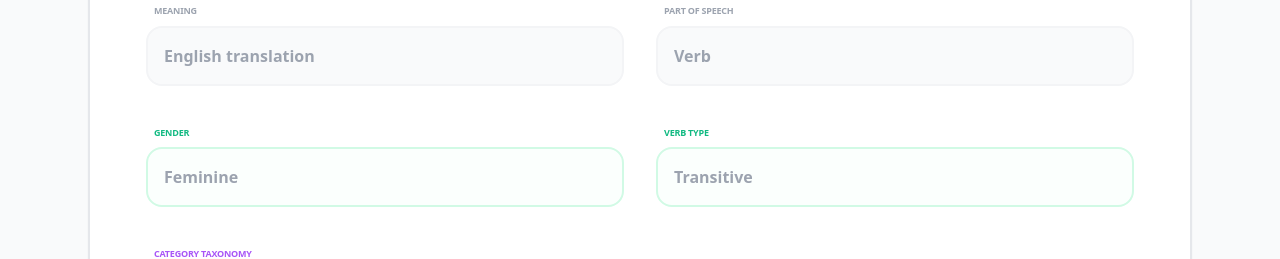
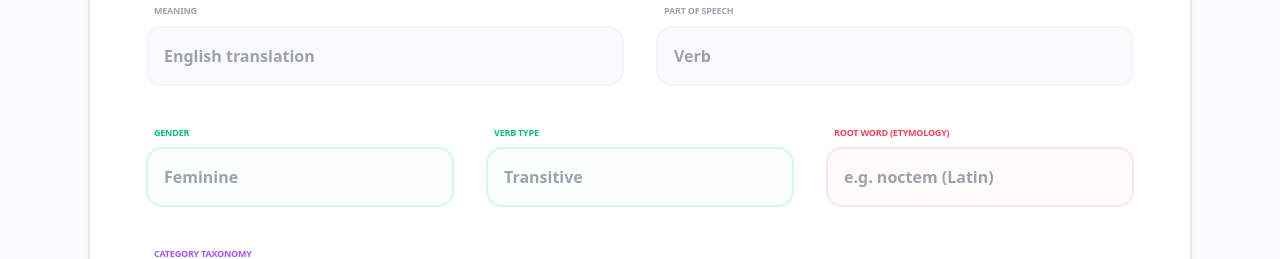
Before and after one commit to 12yicarpediem12-create/my-word-master, a Next.js app: page / in a window 1280 px wide. Shown: the part 1220-1479 px from the top of the page. Built offline with nearby package versions, Linux system fonts and the light colour scheme; no server answers; the database is empty.

Commit message:
feat: add explicit Root Word input field to CreateCardForm

```diff
--- a/app/components/CreateCardForm.tsx
+++ b/app/components/CreateCardForm.tsx
@@ -12,7 +12,7 @@ const supabase = createClient(
 const initialForm = {
   word: "", hint: "", translation: "", pos: "", gender: "",
   verbType: "", categoryId: "", example: "", exampleTranslation: "",
-  conjugation: "", notes: "", rootWord: "" // 🌟 初期値に追加
+  conjugation: "", notes: "", rootWord: ""
 };
 
 const colorTheme = {
@@ -20,7 +20,9 @@ const colorTheme = {
   emerald: { label: "text-emerald-500", input: "bg-emerald-50/20 border-emerald-100 text-emerald-800 focus:border-emerald-400" },
   purple: { label: "text-purple-500", input: "bg-purple-50/20 border-purple-100 text-purple-800 focus:border-purple-400" },
   blue: { label: "text-blue-400", input: "bg-blue-50/30 border-blue-100 text-blue-900 focus:border-blue-400" },
-  amber: { label: "text-amber-500", input: "bg-amber-50/30 border-amber-100 text-amber-900 focus:border-amber-400" }
+  amber: { label: "text-amber-500", input: "bg-amber-50/30 border-amber-100 text-amber-900 focus:border-amber-400" },
+  // 🌟 語源用のテーマカラーを追加
+  rose: { label: "text-rose-500", input: "bg-rose-50/30 border-rose-100 text-rose-900 focus:border-rose-400" }
 };
 
 const FieldWrapper = ({ label, color = "gray", children }: { label: string, color?: keyof typeof colorTheme, children: React.ReactNode }) => (
@@ -157,7 +159,7 @@ export default function CreateCardForm() {
           exampleTranslation: String(aiData.example_translation || ""),
           conjugation: String(aiData.conjugation || ""),
           notes: String(aiData.notes || ""),
-          rootWord: String(aiData.root_word || "") // 🌟 取得した語源を裏でセット
+          rootWord: String(aiData.root_word || "")
         }));
       }
     } catch (error: any) {
@@ -187,7 +189,7 @@ export default function CreateCardForm() {
       category_id: formData.categoryId || null, example_sentence: formData.example || null,
       example_translation: formData.exampleTranslation || null, conjugation: formData.conjugation || null,
       notes: formData.notes || null,
-      root_word: formData.rootWord || null, // 🌟 DBに保存
+      root_word: formData.rootWord || null,
       is_remembered: false,
     }]);
 
@@ -260,12 +262,16 @@ export default function CreateCardForm() {
           </FieldWrapper>
         </div>
 
-        <div className="grid grid-cols-1 md:grid-cols-2 gap-6 lg:gap-8">
+        {/* 🌟 3カラムに変更し、Root Wordの入力欄を追加しました */}
+        <div className="grid grid-cols-1 md:grid-cols-3 gap-6 lg:gap-8">
           <FieldWrapper label="Gender" color="emerald">
             <input type="text" value={formData.gender} onChange={(e) => handleChange("gender", e.target.value)} placeholder="Feminine" className={`${baseInputClass} ${colorTheme.emerald.input}`} />
           </FieldWrapper>
           <FieldWrapper label="Verb Type" color="emerald">
             <input type="text" value={formData.verbType} onChange={(e) => handleChange("verbType", e.target.value)} placeholder="Transitive" className={`${baseInputClass} ${colorTheme.emerald.input}`} />
+          </FieldWrapper>
+          <FieldWrapper label="Root Word (Etymology)" color="rose">
+            <input type="text" value={formData.rootWord} onChange={(e) => handleChange("rootWord", e.target.value)} placeholder="e.g. noctem (Latin)" className={`${baseInputClass} ${colorTheme.rose.input}`} />
           </FieldWrapper>
         </div>
 
--- a/app/word/[id]/page.tsx
+++ b/app/word/[id]/page.tsx
@@ -16,7 +16,7 @@ const colorTheme = {
   purple: { label: "text-purple-500", input: "bg-purple-50/20 border-purple-100 text-purple-800 focus:border-purple-400" },
   blue: { label: "text-blue-400", input: "bg-blue-50/30 border-blue-100 text-blue-900 focus:border-blue-400" },
   amber: { label: "text-amber-500", input: "bg-amber-50/30 border-amber-100 text-amber-900 focus:border-amber-400" },
-  rose: { label: "text-rose-500", input: "bg-rose-50/30 border-rose-100 text-rose-900 focus:border-rose-400" } // 🌟 語源用に新色追加
+  rose: { label: "text-rose-500", input: "bg-rose-50/30 border-rose-100 text-rose-900 focus:border-rose-400" }
 };
 
 const FieldWrapper = ({ label, color = "gray", children }: { label: string, color?: keyof typeof colorTheme, children: React.ReactNode }) => (
@@ -35,7 +35,7 @@ export default function WordDetail() {
 
   const [vocab, setVocab] = useState<any>(null);
   const [categories, setCategories] = useState<any[]>([]);
-  const [relatedWords, setRelatedWords] = useState<any[]>([]); // 🌟 同じ語源の単語リスト
+  const [relatedWords, setRelatedWords] = useState<any[]>([]);
   const [isLoading, setIsLoading] = useState(true);
   const [isEditing, setIsEditing] = useState(false);
   const [isDeleting, setIsDeleting] = useState(false);
@@ -46,7 +46,7 @@ export default function WordDetail() {
 
   const [editForm, setEditForm] = useState({
     word: "", translation: "", pos: "", notes: "", example: "",
-    exampleTranslation: "", categoryId: "", conjugation: "", gender: "", verbType: "", rootWord: "" // 🌟 rootWordを追加
+    exampleTranslation: "", categoryId: "", conjugation: "", gender: "", verbType: "", rootWord: ""
   });
 
   useEffect(() => {
@@ -72,16 +72,15 @@ export default function WordDetail() {
           conjugation: vocabRes.data.conjugation || "",
           gender: vocabRes.data.gender || "",
           verbType: vocabRes.data.verb_type || "",
-          rootWord: vocabRes.data.root_word || "" // 🌟 読み込み
+          rootWord: vocabRes.data.root_word || ""
         });
 
-        // 🌟 もし語源（root_word）があれば、同じ語源を持つ他の単語を探す
         if (vocabRes.data.root_word) {
           const { data: related } = await supabase
             .from("vocab")
             .select("id, word, language_code, translation")
             .eq("root_word", vocabRes.data.root_word)
-            .neq("id", wordId); // 自分自身は除く
+            .neq("id", wordId);
 
           if (related) setRelatedWords(related);
         }
@@ -132,7 +131,7 @@ export default function WordDetail() {
           example: aiData.example_sentence || prev.example,
           exampleTranslation: aiData.example_translation || prev.exampleTranslation,
           categoryId: aiData.category_id ? String(aiData.category_id) : prev.categoryId,
-          rootWord: aiData.root_word || prev.rootWord, // 🌟 自動補完
+          rootWord: aiData.root_word || prev.rootWord,
           notes: aiData.notes || prev.notes
         }));
       }
@@ -161,7 +160,7 @@ export default function WordDetail() {
         conjugation: editForm.conjugation || null,
         gender: editForm.gender || null,
         verb_type: editForm.verbType || null,
-        root_word: editForm.rootWord || null, // 🌟 更新
+        root_word: editForm.rootWord || null,
       })
       .eq("id", wordId);
 
@@ -180,12 +179,11 @@ export default function WordDetail() {
         conjugation: editForm.conjugation || null,
         gender: editForm.gender || null,
         verb_type: editForm.verbType || null,
-        root_word: editForm.rootWord || null, // 🌟 状態更新
+        root_word: editForm.rootWord || null,
         categories: selectedCategory ? { id: selectedCategory.id, full_path: selectedCategory.full_path } : null
       }));
       setIsEditing(false);
 
-      // 🌟 更新後に改めて関連語を取得
       if (editForm.rootWord) {
         const { data: related } = await supabase
           .from("vocab")
@@ -274,19 +272,19 @@ export default function WordDetail() {
                 </div>
               )}
 
-              {/* 🌟 語源・ルーツのセクション */}
+              {/* 🌟 語源・ルーツのセクション（サイズ修正・矢印削除・*削除済） */}
               {vocab.root_word && (
                 <div className="border-t-2 border-gray-50 pt-10">
                   <p className="text-[10px] font-black text-gray-300 uppercase tracking-widest mb-4 flex items-center gap-2"><span>🌱</span> Historical Roots</p>
                   <div className="bg-rose-50 rounded-[2rem] p-6 sm:p-8 border-2 border-rose-100">
                     <p className="text-sm font-black text-rose-400 uppercase tracking-widest mb-2">Origin</p>
 
-                    {/* 🌟 ここをリンクに変更してマインドマップへ飛ばす */}
+                    {/* リンク機能は維持しつつ、見た目をスッキリさせました */}
                     <Link
-                      href={`/roots/${encodeURIComponent(vocab.root_word)}`}
-                      className="inline-block text-xl sm:text-2xl font-bold text-rose-700 hover:text-rose-500 hover:underline transition-all mt-1 cursor-pointer"
+                      href={`/root/${encodeURIComponent(vocab.root_word)}`}
+                      className="inline-block text-base sm:text-lg font-bold text-rose-700 hover:text-rose-500 hover:underline transition-all mt-1 cursor-pointer"
                     >
-                      {vocab.root_word} <span className="text-sm">↗</span>
+                      {vocab.root_word.replace(/^\*/, '')}
                     </Link>
 
                     {/* 他言語とのつながり */}
@@ -431,7 +429,6 @@ export default function WordDetail() {
                   <FieldWrapper label="Verb Type" color="emerald">
                     <input type="text" value={editForm.verbType} onChange={(e) => handleChange("verbType", e.target.value)} className={`${baseInputClass} ${colorTheme.emerald.input}`} />
                   </FieldWrapper>
-                  {/* 🌟 編集画面にも語源入力欄を追加 */}
                   <FieldWrapper label="Root Word (Etymology)" color="rose">
                     <input type="text" value={editForm.rootWord} onChange={(e) => handleChange("rootWord", e.target.value)} placeholder="e.g. noctem (Latin)" className={`${baseInputClass} ${colorTheme.rose.input}`} />
                   </FieldWrapper>
```
